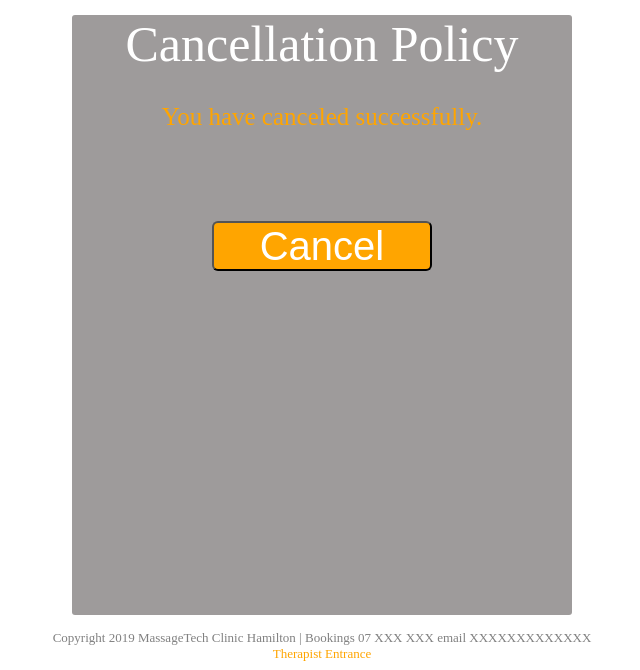
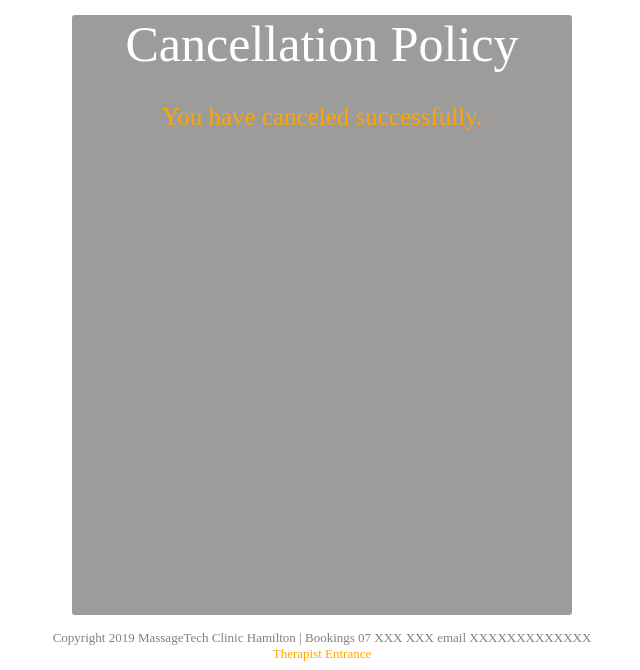
Before and after one commit to bill173/comp606A1P3, a PHP site: page /canceled.php in a window 1280 px wide; the page is wider, and only the part inside the window is pictured. Shown: the part 70-740 px from the top of that part, without its empty margins (318-958 px from the left). Run offline with PHP 8.4, Linux system fonts and the light colour scheme.

Commit message:
fix some bugs on the UI

```diff
--- a/frontend/cancel_act.php
+++ b/frontend/cancel_act.php
@@ -44,7 +44,7 @@ if($email == $row['email']){
 
 }else{
     $sql="UPDATE `customer` SET `status`='canceled',`canceledTime`='',`lessThan24Hours`='yes' WHERE email='$email'";
-    echo $sql;
+    //echo $sql;
     $result=mysqli_query($link,$sql);
     if($result){
         echo "<script>
--- a/frontend/canceled.php
+++ b/frontend/canceled.php
@@ -42,12 +42,6 @@ include("header.php");
 
 
         </p>
-        <form action=""  class="content1">
-
-        <input type="button" class="button" value="Cancel">
-
-
-        </form>
 
     </div>
 
```
